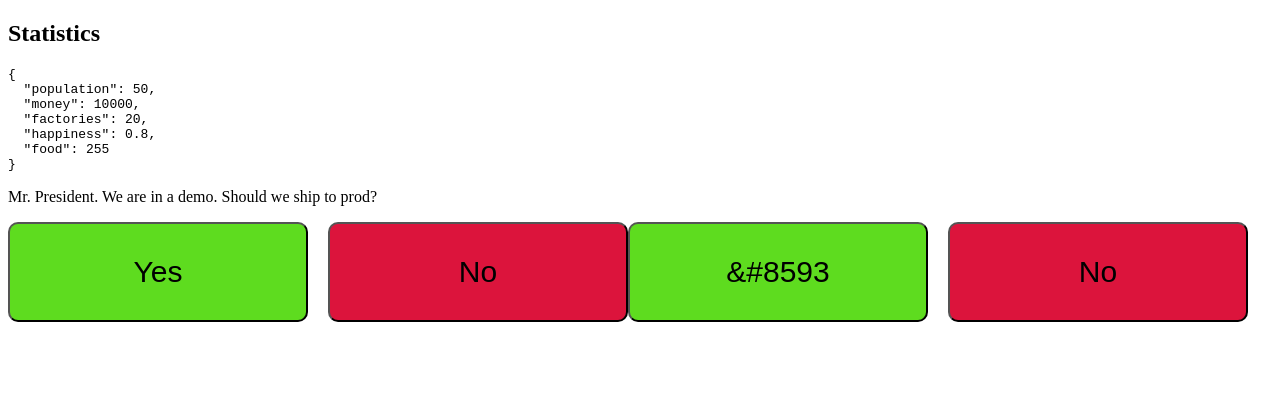
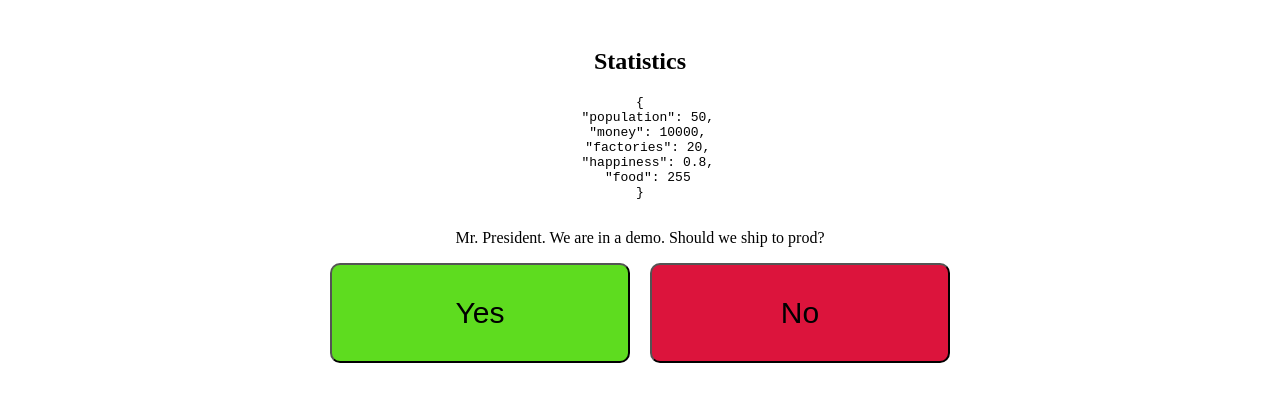
Before and after one commit to DYGTH/DYHTG-2026, a React (Vite) app: page /GamePage in a window 1280 px wide. Shown: the top 402 px of the page. Built offline with nearby package versions, Linux system fonts and the light colour scheme.

Commit message:
second page

```diff
--- a/src/pages/GamePage.jsx
+++ b/src/pages/GamePage.jsx
@@ -5,14 +5,53 @@ import { Statistics } from "../components/Statistics";
 
 export default function GamePage() {
     return (
-        <div>
+
+
+        <div style = {{
+            minHeight: "100vh",
+            display: "flex",
+            flexDirection: "column",
+            alignItems: "center",
+            position: "relative",
+            padding: "20px",
+            boxSizing: "border-box",
+        }}>
+
+
+            <div style = {{
+            textAlign: " center",
+            }}>
+
             <h2>Statistics</h2>
             <Statistics/>
+            </div>
+
+
+            <div script = {{
+                display: "flex",
+                flexDirection: "column",
+                justifyContent:"center",
+                // textAlign:"center",
+                alignItems: "center",
+                position: 'absolute',
+                minHeight: "100vh",
+                gap: "20px",
+                width: "100%"}}>
+
             <SpeechBubble speech="Mr. President. We are in a demo. Should we ship to prod?" />
+            </div>
+
+
+
+            <div script= {{
+                    display: "flex",
+                    flexDirection: "row",
+                    justifyContent: "center",
+                    gap: "20px"}}>
             <YesButton/>
             <NoButton/>
-            <LeftArrowButton/>
-            <RightArrowButton/>
+            </div>
+
         </div>
     )
 
```
